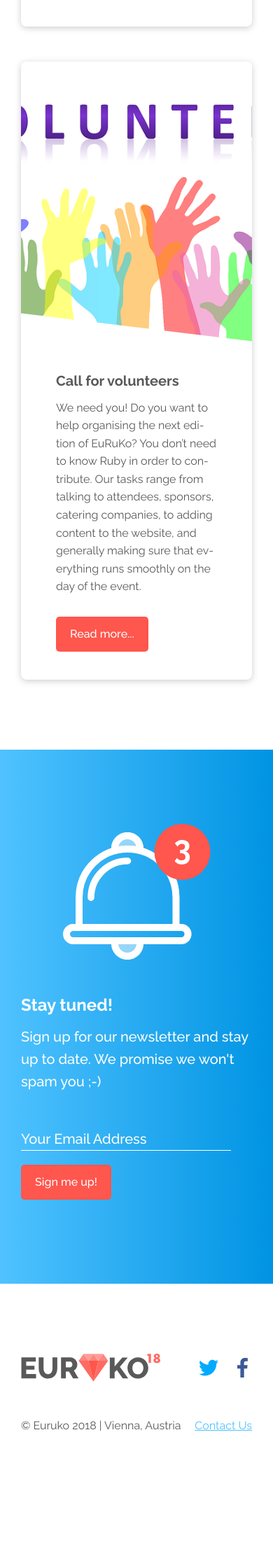
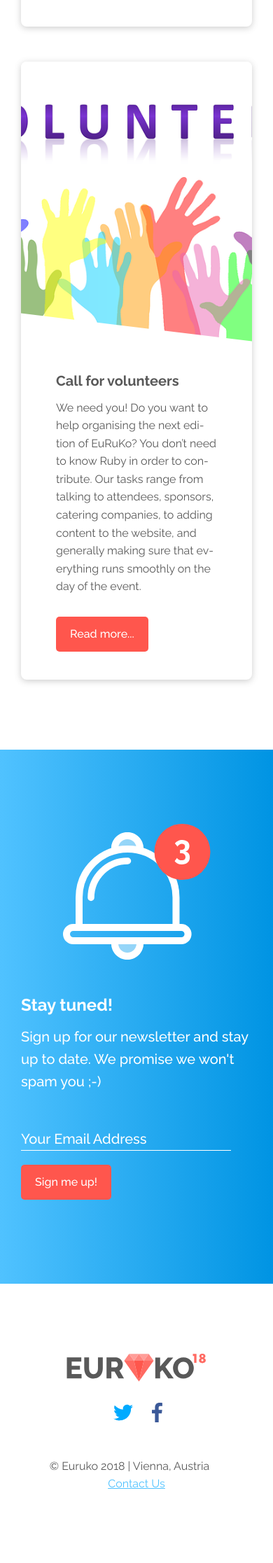
Before and after one commit to euruko/euruko2018.github.io, a Jekyll site: the page built from index.html, in a window 390 px wide. Shown: the part 2564-4797 px from the top of the page at 70% size. Built offline with Jekyll 4.4.1, drawn with Linux system fonts in a browser that asks for light colours; before the commit the page ends 4613 px from its top, so only the background shows below that.

Commit message:
Footer responsive fixes

```diff
--- a/_includes/footer.html
+++ b/_includes/footer.html
@@ -1,6 +1,6 @@
 <footer class="section-spacing">
     <view column class="layout-wrapper">
-        <view class="justify-sb align-items-center">
+        <view class="justify-sb align-items-center h-flex-wrap">
             {% include logo.html %}
             {% include social_buttons.html %}
         </view>
--- a/assets/css/lib/partials/footer.scss
+++ b/assets/css/lib/partials/footer.scss
@@ -1,7 +1,8 @@
 @import "includes";
 
 footer {
-    margin-bottom: 100px;
+    padding-bottom: 100px;
+
 
     .subfooter {
         margin-top: 50px;
@@ -16,3 +17,15 @@
         margin-right: 0;
     }
 }
+
+@include mobile-only {
+    footer {
+        .layout-wrapper > view {
+            flex-direction: column;
+        }
+
+        .social-buttons {
+            margin-top: 30px;
+        }
+    }
+}
```
